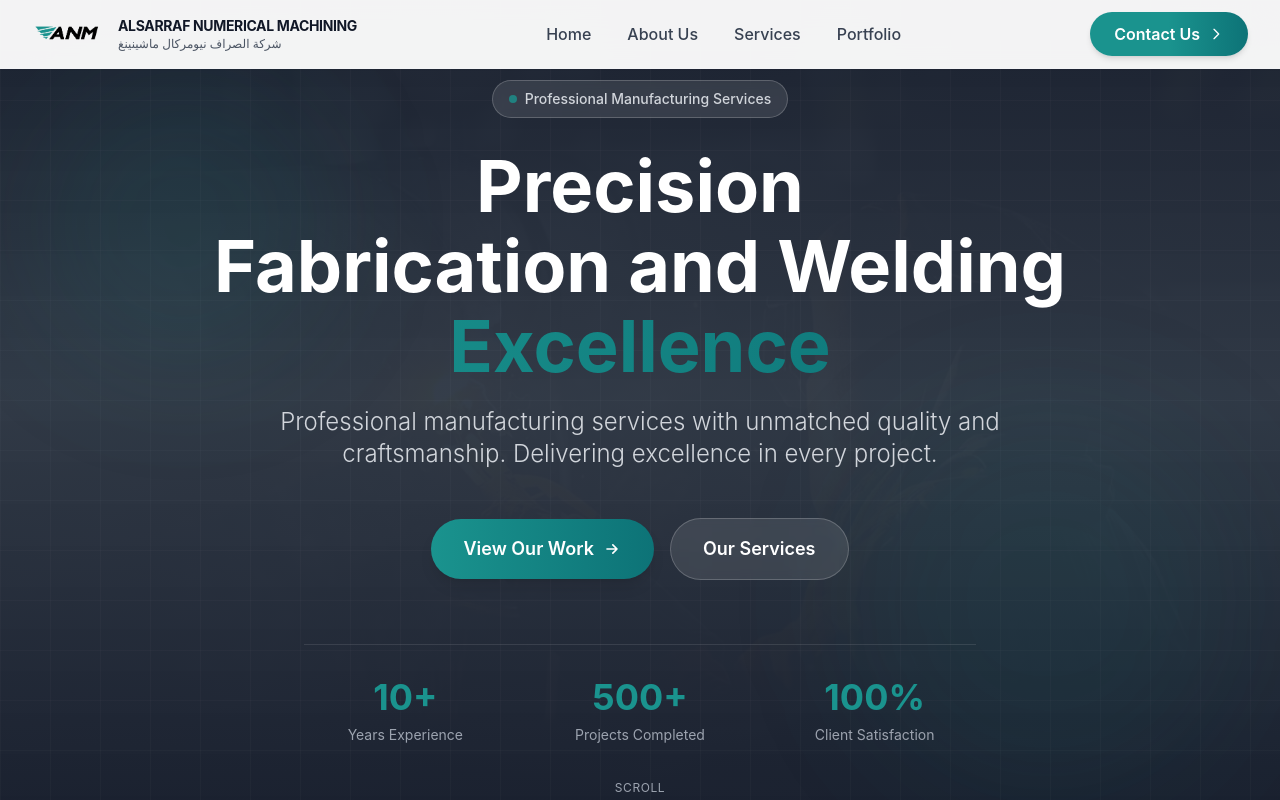
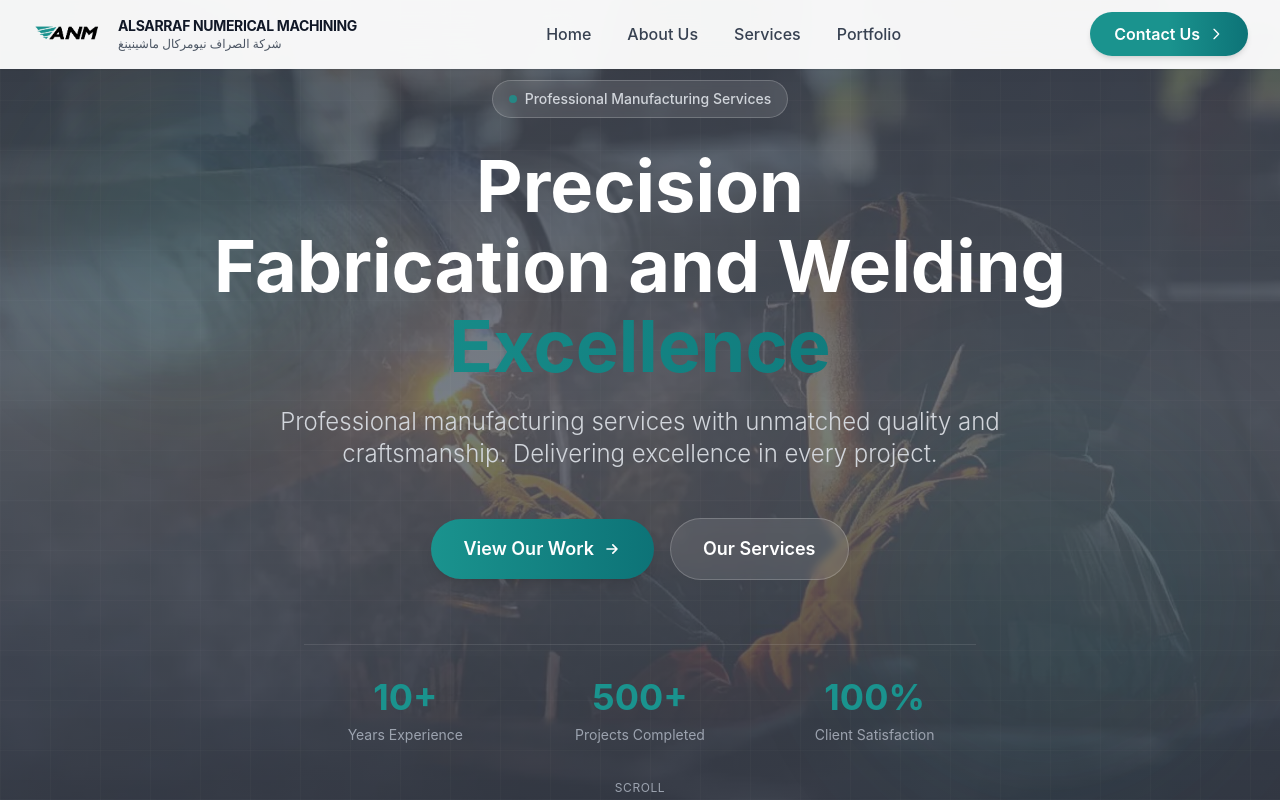
Before and after one commit to XCO67/Welding, a Next.js app: page / in a window 1280 px wide. Shown: the top 800 px of the page. Built offline with nearby package versions, Linux system fonts and the light colour scheme.

Commit message:
Increase welding background image visibility

```diff
--- a/app/page.tsx
+++ b/app/page.tsx
@@ -15,10 +15,10 @@ export default function Home() {
           src="/pictures/welder-engineer-ss2495429543.webp"
           alt="Welding Background"
           fill
-          className="object-cover opacity-20"
+          className="object-cover opacity-50"
           priority
         />
-        <div className="absolute inset-0 bg-gradient-to-b from-gray-900/95 via-gray-800/90 to-gray-900/95" />
+        <div className="absolute inset-0 bg-gradient-to-b from-gray-900/70 via-gray-800/60 to-gray-900/70" />
         {/* Subtle grid pattern */}
         <div className="absolute inset-0 bg-[linear-gradient(rgba(255,255,255,.02)_1px,transparent_1px),linear-gradient(90deg,rgba(255,255,255,.02)_1px,transparent_1px)] bg-[size:50px_50px]" />
       </div>
```
